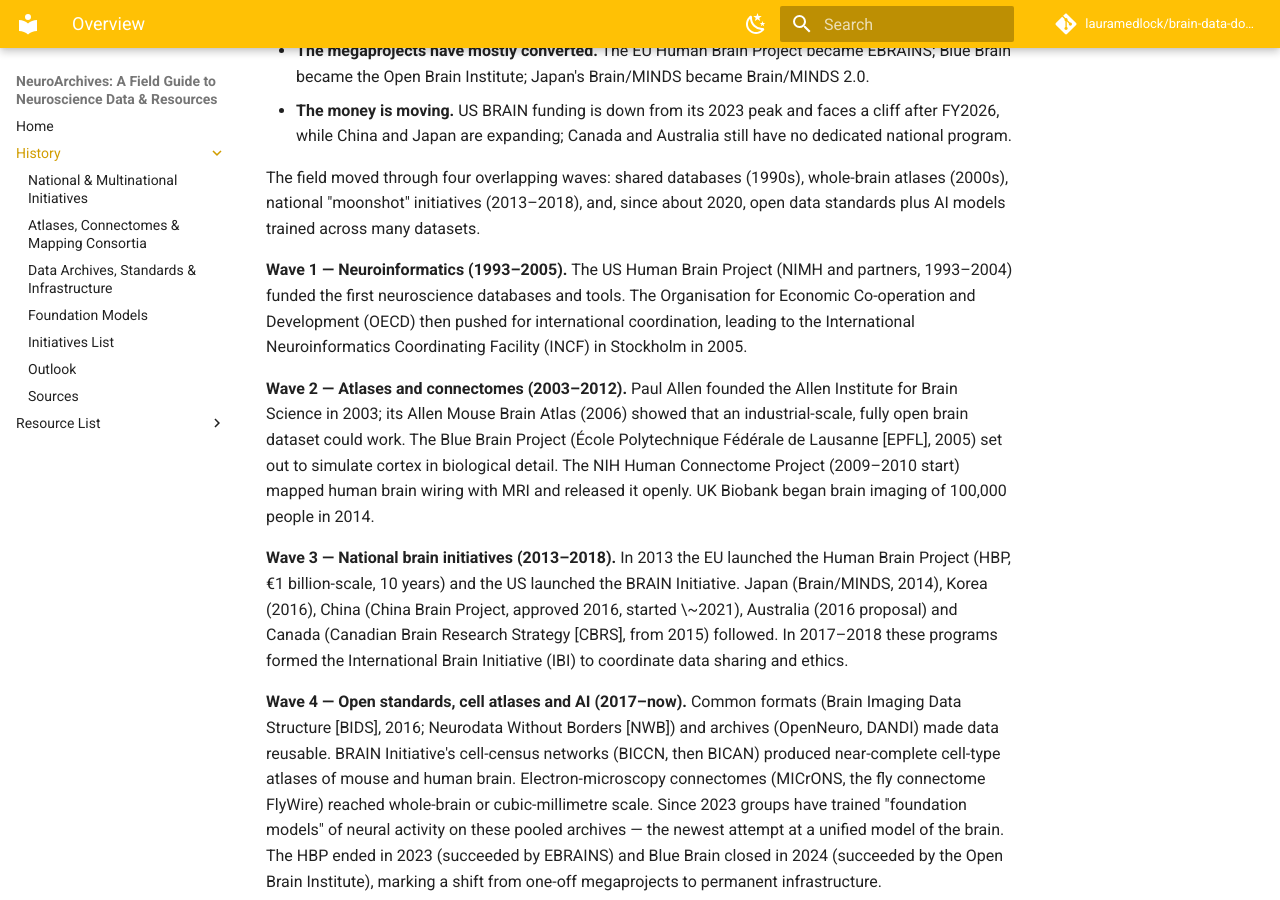
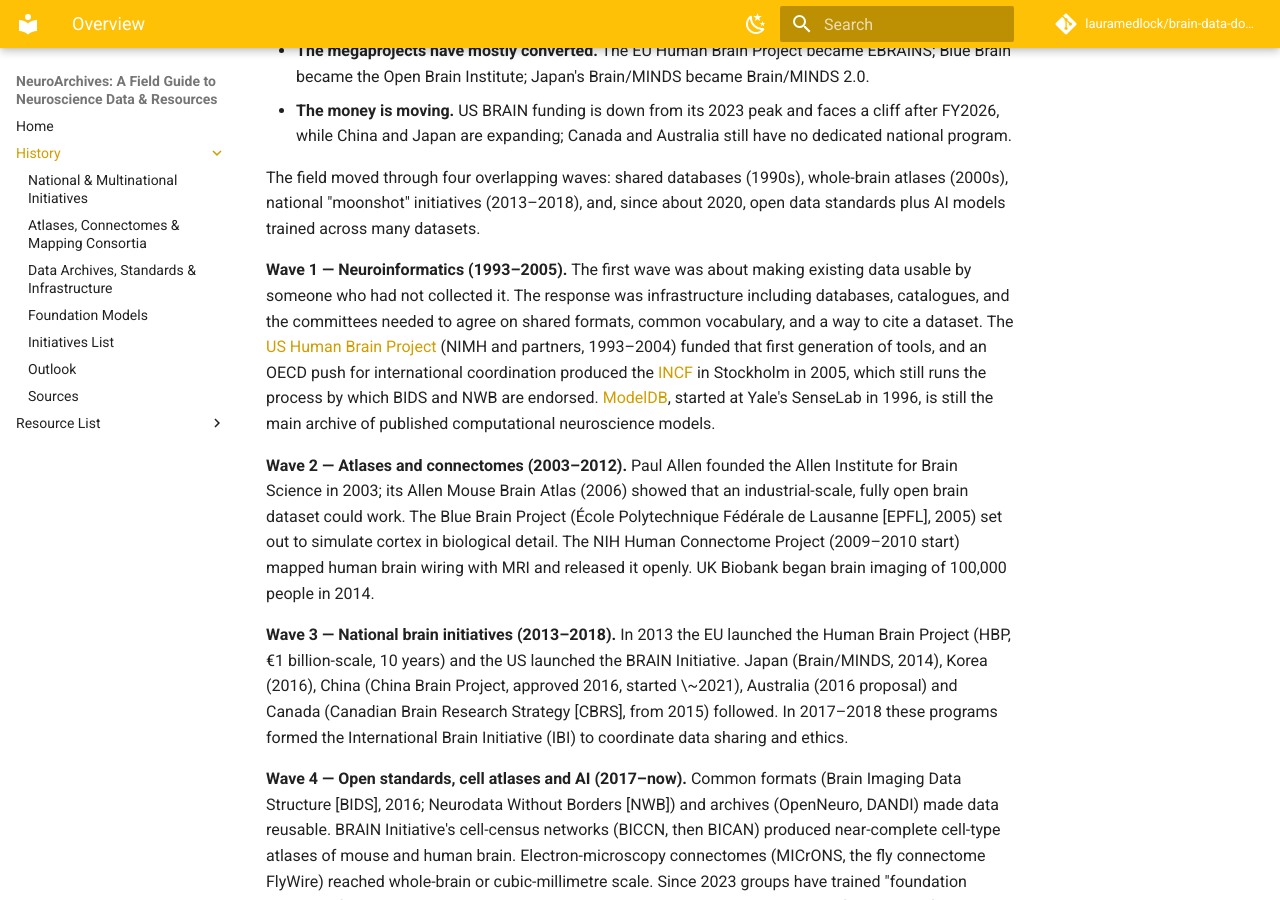
Before and after one commit to lauramedlock/neuroarchives, an MkDocs documentation site: the page built from docs/history/index.md, in a window 1280 px wide and 900 px high, scrolled down 562 px. Built offline with MkDocs 1.6.1 and Material for MkDocs 9.7.7, drawn with Linux system fonts in a browser that asks for light colours; comment, search, counter and statistics services are not loaded.

Commit message:
Enhance Wave 1 description in neuroinformatics section
Expanded the description of Wave 1 in neuroinformatics, detailing the infrastructure and tools developed, along with the establishment of the INCF and ModelDB.

```diff
--- a/docs/history/index.md
+++ b/docs/history/index.md
@@ -14,7 +14,8 @@
 
 The field moved through four overlapping waves: shared databases (1990s), whole-brain atlases (2000s), national "moonshot" initiatives (2013–2018), and, since about 2020, open data standards plus AI models trained across many datasets.
 
-**Wave 1 — Neuroinformatics (1993–2005).** The US Human Brain Project (NIMH and partners, 1993–2004) funded the first neuroscience databases and tools. The Organisation for Economic Co-operation and Development (OECD) then pushed for international coordination, leading to the International Neuroinformatics Coordinating Facility (INCF) in Stockholm in 2005.
+**Wave 1 — Neuroinformatics (1993–2005).** The first wave was about making existing data usable by someone who had not collected it. The response was infrastructure including databases, catalogues, and the committees needed to agree on shared formats, common vocabulary, and a way to cite a dataset. The [US Human Brain Project](national-initiatives.md) (NIMH and partners, 1993–2004) funded that first
+generation of tools, and an OECD push for international coordination produced the [INCF](national-initiatives.md) in Stockholm in 2005, which still runs the process by which BIDS and NWB are endorsed. [ModelDB](../resources/models.md), started at Yale's SenseLab in 1996, is still the main archive of published computational neuroscience models.
 
 **Wave 2 — Atlases and connectomes (2003–2012).** Paul Allen founded the Allen Institute for Brain Science in 2003; its Allen Mouse Brain Atlas (2006) showed that an industrial-scale, fully open brain dataset could work. The Blue Brain Project (École Polytechnique Fédérale de Lausanne \[EPFL\], 2005) set out to simulate cortex in biological detail. The NIH Human Connectome Project (2009–2010 start) mapped human brain wiring with MRI and released it openly. UK Biobank began brain imaging of 100,000 people in 2014.
 
```
